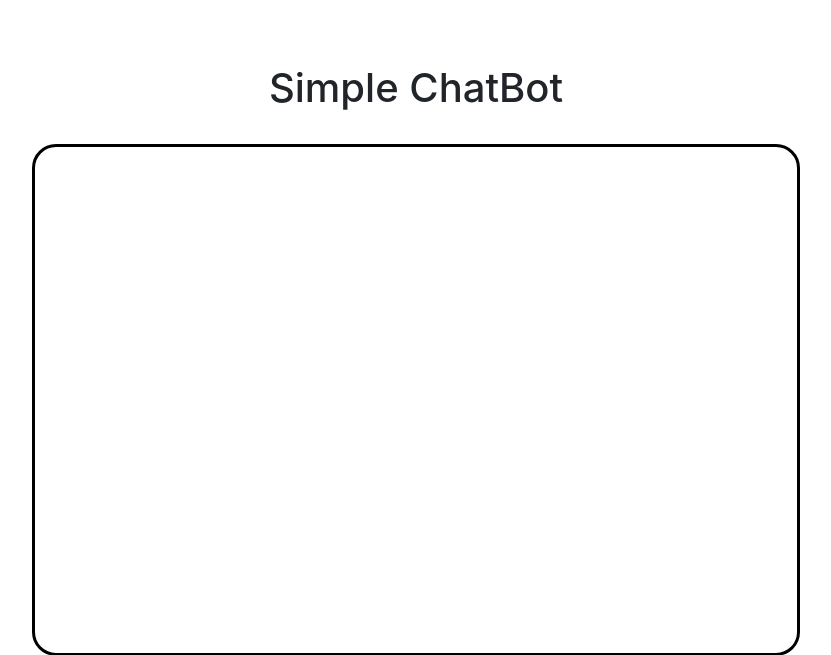
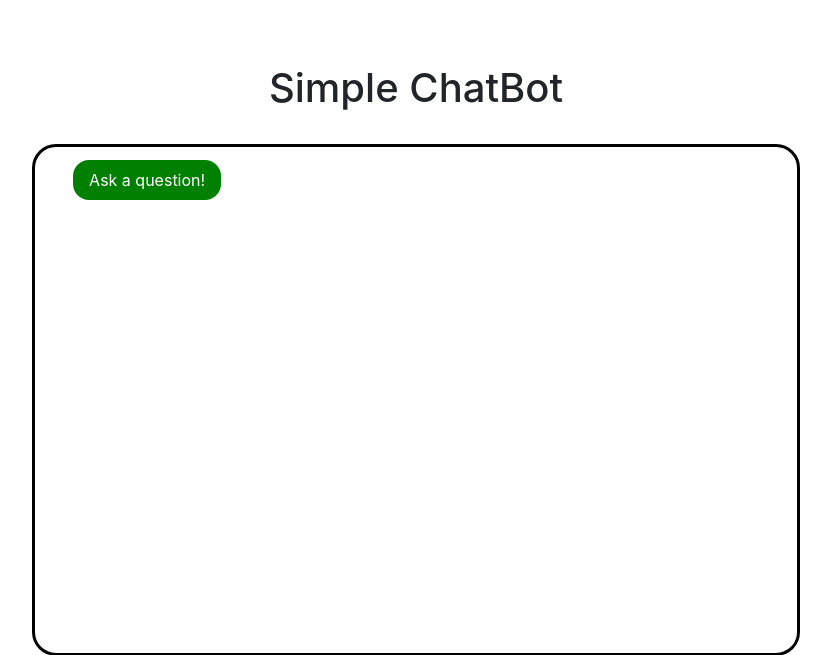
Before and after one commit to SzymonSkrzypczyk/questionChat, a Flask app: page / in a window 1280 px wide. Shown: the top 655 px of the page, without its empty margins (224-1055 px from the left). Run offline with Flask 3, Linux system fonts and the light colour scheme.

Commit message:
UI improvements

```diff
--- a/frontend/static/scripts/index.js
+++ b/frontend/static/scripts/index.js
@@ -16,17 +16,26 @@ document.getElementById("text-form").addEventListener("keypress", (event) => {
         if(event.key == "Enter"){
             event.preventDefault();
             const question = document.getElementById("user-input").value;
+            if(!question) return;
+            document.getElementById("user-input").disabled = true;
             //console.log(fetchData(question));
 
+            const questionNewDiv = document.createElement("div");
+            questionNewDiv.className = "user_question";
             const questionNew = document.createElement("p");
             questionNew.textContent = question;
-            questionNew.className = "user_question";
+            questionNewDiv.appendChild(questionNew);
+
+            const responseNewDiv = document.createElement("div");
             const responseNew = document.createElement("p");
-            responseNew.className = "bot_response";
+            responseNewDiv.className = "bot_response";
             responseNew.textContent = "response";
+            responseNewDiv.appendChild(responseNew);
 
             const parentDiv = document.getElementById("chatlogs-content");
-            parentDiv.appendChild(questionNew);
-            parentDiv.appendChild(responseNew);
+            parentDiv.appendChild(questionNewDiv);
+            parentDiv.appendChild(responseNewDiv);
+            document.getElementById("user-input").value = "";
+            document.getElementById("user-input").disabled = false;
         }
     });
--- a/frontend/static/style/index.css
+++ b/frontend/static/style/index.css
@@ -11,14 +11,41 @@
     height: 32rem;
     width: 48rem;
     overflow-y: scroll;
+    padding: 0.8rem 0;
 }
 
-#chatlogs-content .bot_response{
-
+div.bot_response{
+    display: flex;
+    flex-direction: row;
+    align-items: center;
+    align-content: center;
+    justify-content: flex-start;
+    margin-left: 5%;
 }
 
-#chatlogs-content .user_question{
+div.bot_response p{
+    background-color: green;
+    color: white;
+    border-radius: 1rem;
+    padding: 0.5rem 1rem;
+    word-wrap: break-word;
+}
 
+div.user_question{
+    display: flex;
+    flex-direction: row;
+    align-items: center;
+    align-content: center;
+    justify-content: flex-end;
+    margin-right: 5%;
+}
+
+div.user_question p{
+    background-color: blue;
+    color: white;
+    border-radius: 1rem;
+    word-wrap: break-word;
+    padding: 0.5rem 1rem;
 }
 
 #container h1{
--- a/frontend/templates/index.html
+++ b/frontend/templates/index.html
@@ -13,7 +13,9 @@
         <div id="chatbox">
             <div id="chatlogs">
                 <div id="chatlogs-content">
-
+                    <div class="bot_response">
+                        <p>Ask a question!</p>
+                    </div>
                 </div>
             </div>
             <form id="text-form">
```
